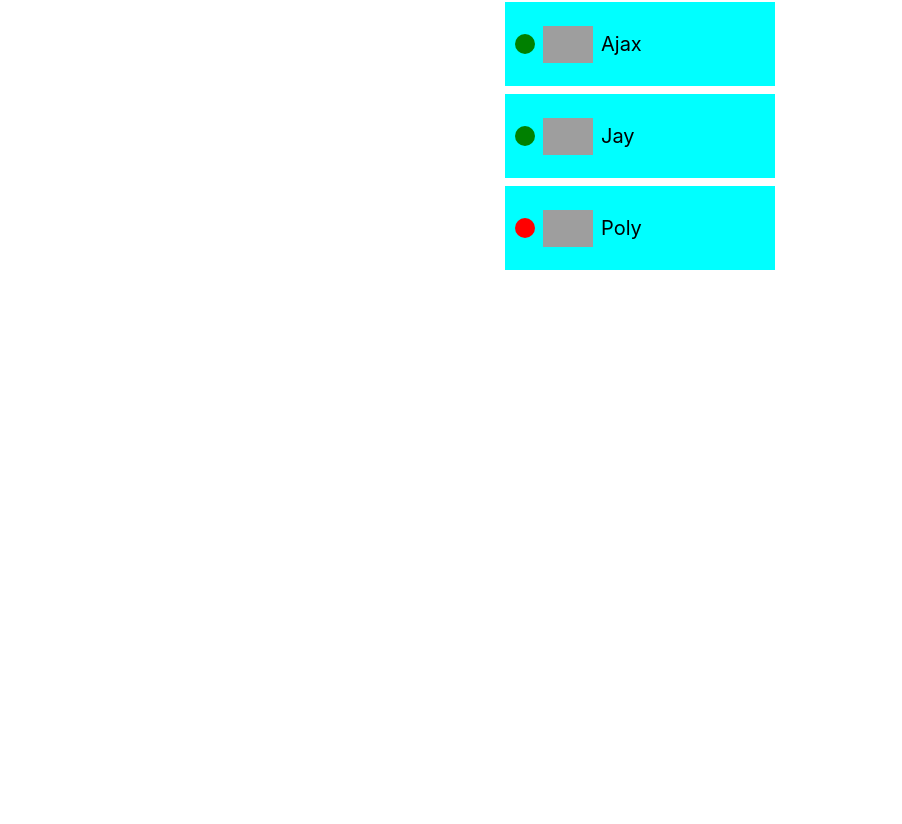
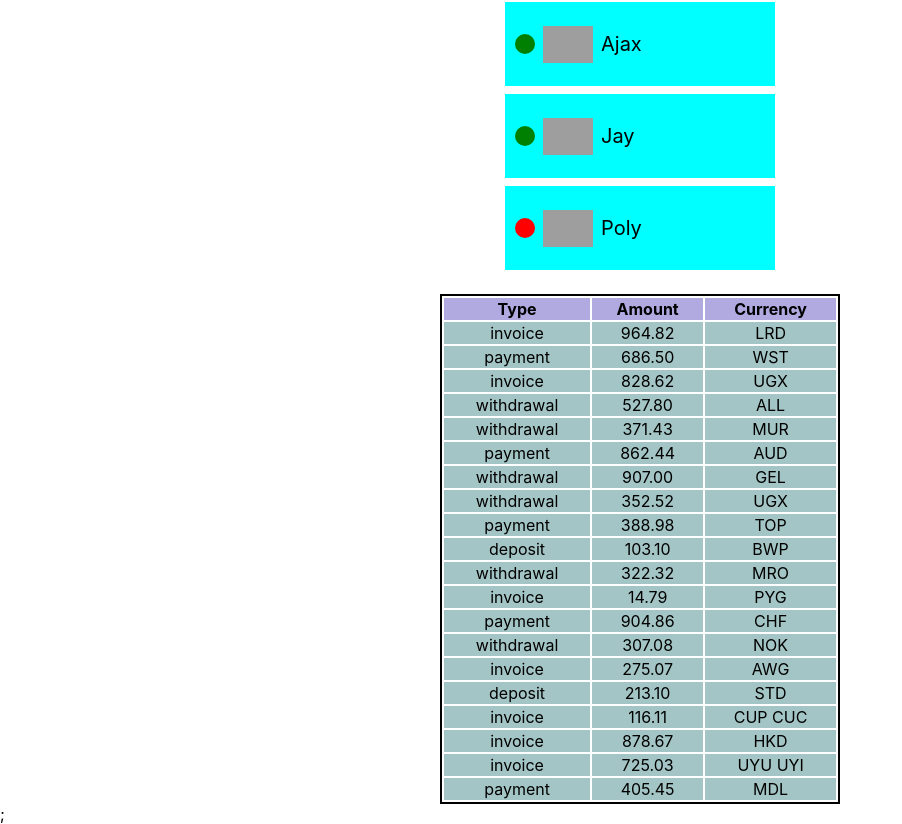
Before and after one commit to YuriiSVL/goit-react-hw-01-components, a React (Create React App) app: page / in a window 1280 px wide. Shown: the part 638-1462 px from the top of the page, without its empty margins (0-902 px from the left). Before the commit the page ends 932 px from the top, so only its background shows below. Built offline with nearby package versions, Linux system fonts and the light colour scheme; grey boxes are pictures that could not be loaded.

Commit message:
add TransactionHistory and basic styles

```diff
--- a/src/components/App.jsx
+++ b/src/components/App.jsx
@@ -1,9 +1,11 @@
 import user from 'user.json';
 import data from 'data.json';
 import friends from 'friends.json';
+import transactions from 'transactions.json';
 import { Profile } from './Profile/Profile';
 import { Statistics } from './Statistics/Statistics';
 import { FriendList } from './FriendList/FriendList';
+import { TransactionHistory } from './TransactionHistory/TransactionHistory';
 
 export const App = () => {
   return (
@@ -31,6 +33,7 @@
       <Statistics title="Upload stats" stats={data} />
       {/* <Statistics stats={data} /> */}
       <FriendList friends={friends} />
+      <TransactionHistory items={transactions} />;
     </>
   );
 };
--- /dev/null
+++ b/src/components/TransactionHistory/TransactionHistory.jsx
@@ -0,0 +1,23 @@
+import css from 'components/TransactionHistory/TransactionHistory.module.css';
+export const TransactionHistory = ({ items }) => {
+  return (
+    <table className={css.transactionHistory}>
+      <thead className={css.head}>
+        <tr>
+          <th>Type</th>
+          <th>Amount</th>
+          <th>Currency</th>
+        </tr>
+      </thead>
+      <tbody className={css.body}>
+        {items.map(item => (
+          <tr key={item.id}>
+            <td>{item.type}</td>
+            <td>{item.amount}</td>
+            <td>{item.currency}</td>
+          </tr>
+        ))}
+      </tbody>
+    </table>
+  );
+};
--- /dev/null
+++ b/src/components/TransactionHistory/TransactionHistory.module.css
@@ -0,0 +1,17 @@
+.transactionHistory {
+  margin-left: auto;
+  margin-right: auto;
+  width: 400px;
+  text-align: center;
+  border: 2px solid black;
+}
+
+.head {
+  background-color: rgba(24, 8, 163, 0.342);
+  padding-top: 5px;
+  padding-bottom: 5px;
+}
+
+.body {
+  background-color: rgba(124, 172, 172, 0.692);
+}
--- /dev/null
+++ b/src/transactions.json
@@ -0,0 +1,122 @@
+[
+  {
+    "id": "1e0700a2-5183-4291-85cc-2065a036a683",
+    "type": "invoice",
+    "amount": "964.82",
+    "currency": "LRD"
+  },
+  {
+    "id": "a30f821b-4d25-4ff0-abdd-e340b3f0dd2b",
+    "type": "payment",
+    "amount": "686.50",
+    "currency": "WST"
+  },
+  {
+    "id": "44dca67a-8e5a-4798-bf8e-b15efd4e1abd",
+    "type": "invoice",
+    "amount": "828.62",
+    "currency": "UGX"
+  },
+  {
+    "id": "ea8ed3dc-2b68-4a53-905a-53ecb0adef33",
+    "type": "withdrawal",
+    "amount": "527.80",
+    "currency": "ALL"
+  },
+  {
+    "id": "ea76146a-0b00-4b80-bc02-a8c822176712",
+    "type": "withdrawal",
+    "amount": "371.43",
+    "currency": "MUR"
+  },
+  {
+    "id": "63ca02f9-d637-46b5-9237-f3b24425e029",
+    "type": "payment",
+    "amount": "862.44",
+    "currency": "AUD"
+  },
+  {
+    "id": "ed0263e8-59a5-4bf1-87e0-2bb88e53dc34",
+    "type": "withdrawal",
+    "amount": "907.00",
+    "currency": "GEL"
+  },
+  {
+    "id": "6013bad0-750c-4691-8bc2-d8f2b43969c4",
+    "type": "withdrawal",
+    "amount": "352.52",
+    "currency": "UGX"
+  },
+  {
+    "id": "252c7be4-8b06-4fa7-8d42-61fb835b70d5",
+    "type": "payment",
+    "amount": "388.98",
+    "currency": "TOP"
+  },
+  {
+    "id": "4eaab41b-b967-40ac-82ed-85fc66f646f1",
+    "type": "deposit",
+    "amount": "103.10",
+    "currency": "BWP"
+  },
+  {
+    "id": "9648a350-8469-42d5-8bf3-18090de5fe67",
+    "type": "withdrawal",
+    "amount": "322.32",
+    "currency": "MRO"
+  },
+  {
+    "id": "9c5c25fb-1a95-4b2f-8d1f-4c4426d677cc",
+    "type": "invoice",
+    "amount": "14.79",
+    "currency": "PYG"
+  },
+  {
+    "id": "43ef232c-80e9-4d6f-b48a-b22405620de3",
+    "type": "payment",
+    "amount": "904.86",
+    "currency": "CHF"
+  },
+  {
+    "id": "5161682e-e620-4019-ab0a-24ceb10fbd20",
+    "type": "withdrawal",
+    "amount": "307.08",
+    "currency": "NOK"
+  },
+  {
+    "id": "7b119d71-42e6-4c42-a141-6818b07bb9ff",
+    "type": "invoice",
+    "amount": "275.07",
+    "currency": "AWG"
+  },
+  {
+    "id": "a4f65722-65c4-4c28-b1f4-b8ed988bb205",
+    "type": "deposit",
+    "amount": "213.10",
+    "currency": "STD"
+  },
+  {
+    "id": "c6e5784b-0ca3-48d6-86e5-b5128af5a523",
+    "type": "invoice",
+    "amount": "116.11",
+    "currency": "CUP CUC"
+  },
+  {
+    "id": "c9ebed6a-3a02-4b49-ac0d-0534b51f2bfd",
+    "type": "invoice",
+    "amount": "878.67",
+    "currency": "HKD"
+  },
+  {
+    "id": "a4a98b0e-b22c-438b-9f83-de2df52110c8",
+    "type": "invoice",
+    "amount": "725.03",
+    "currency": "UYU UYI"
+  },
+  {
+    "id": "b39bfa7a-0166-4c47-94d6-87d20590f746",
+    "type": "payment",
+    "amount": "405.45",
+    "currency": "MDL"
+  }
+]
```
